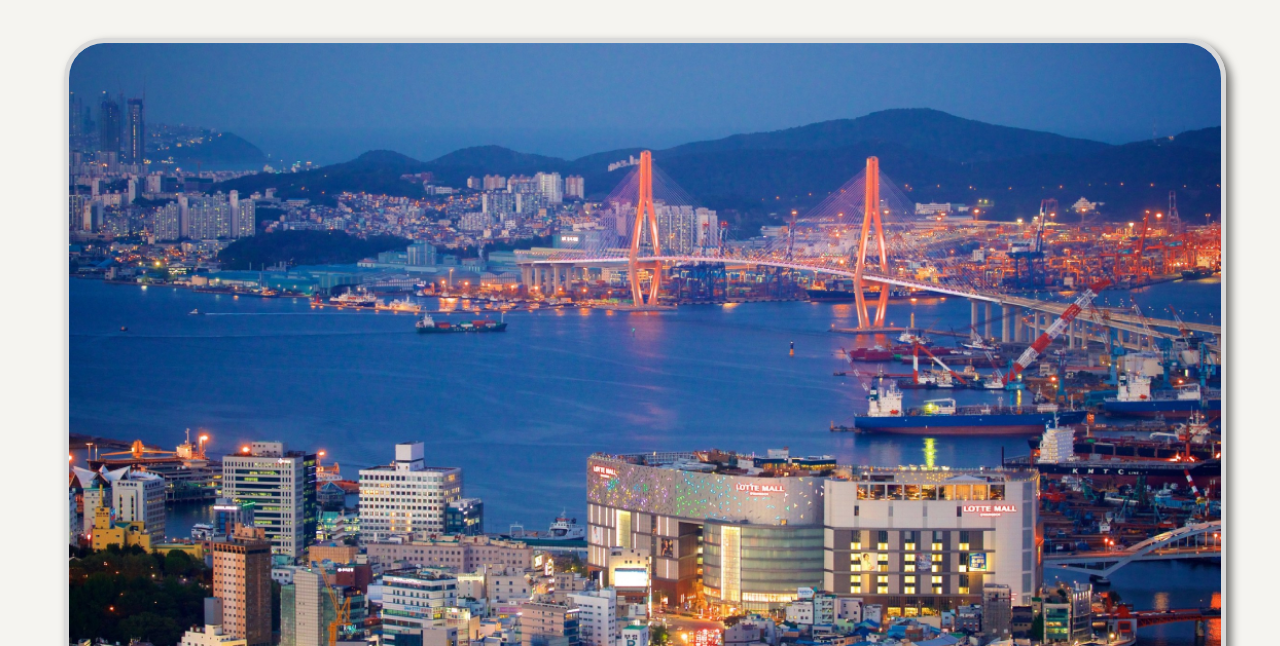
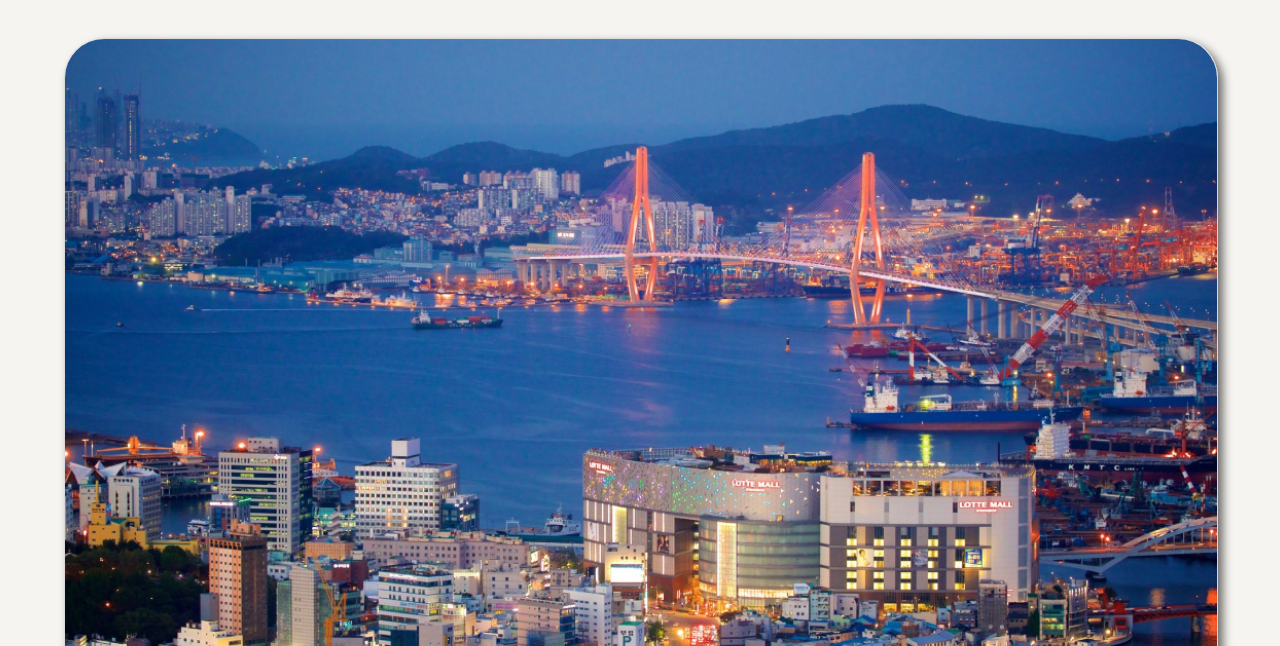
Before and after one commit to Dan-DYFG/turismoPage, a plain HTML site: page index.html in a window 1280 px wide. Shown: the part 154-800 px from the top of the page. Drawn offline with Linux system fonts and the light colour scheme; a web font is replaced by a local one.

Commit message:
Alteracos nas bordas das imagens e fontes

```diff
--- a/style.css
+++ b/style.css
@@ -5,6 +5,7 @@
 * {
     margin: 0px;
     padding: 0px;
+    font-family: var(--font);
 }
 :root {
     /* Cores */
@@ -70,7 +71,7 @@ h1, h2 {
 }
 img {
     width: 100%;
-    border: 5px solid var(--colorBorder);
+    border: 1px solid var(--colorBorder);
     border-radius: 40px;
     box-shadow: 5px 5px 10px var(--boxShaddowColor)
 }
```
